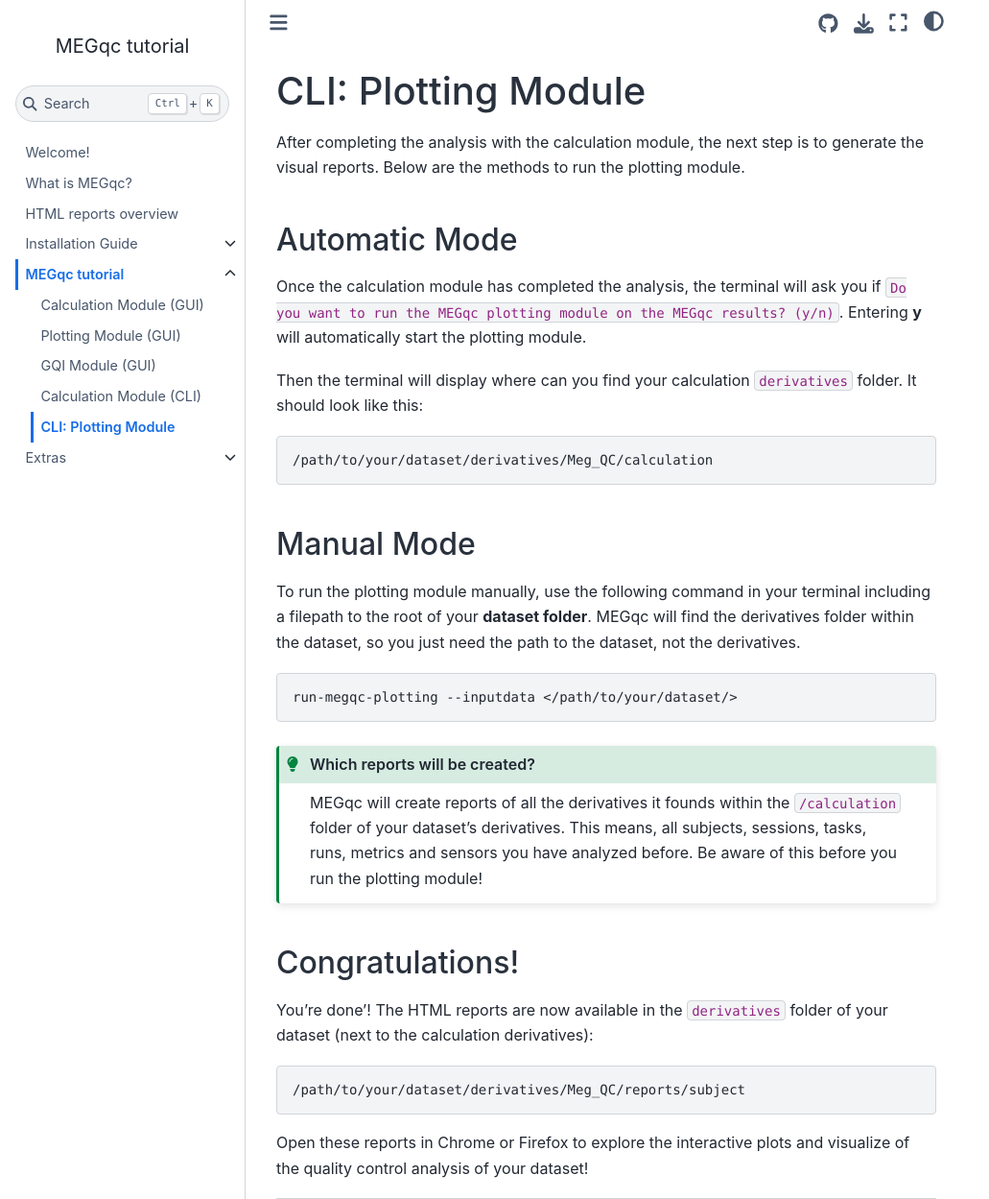
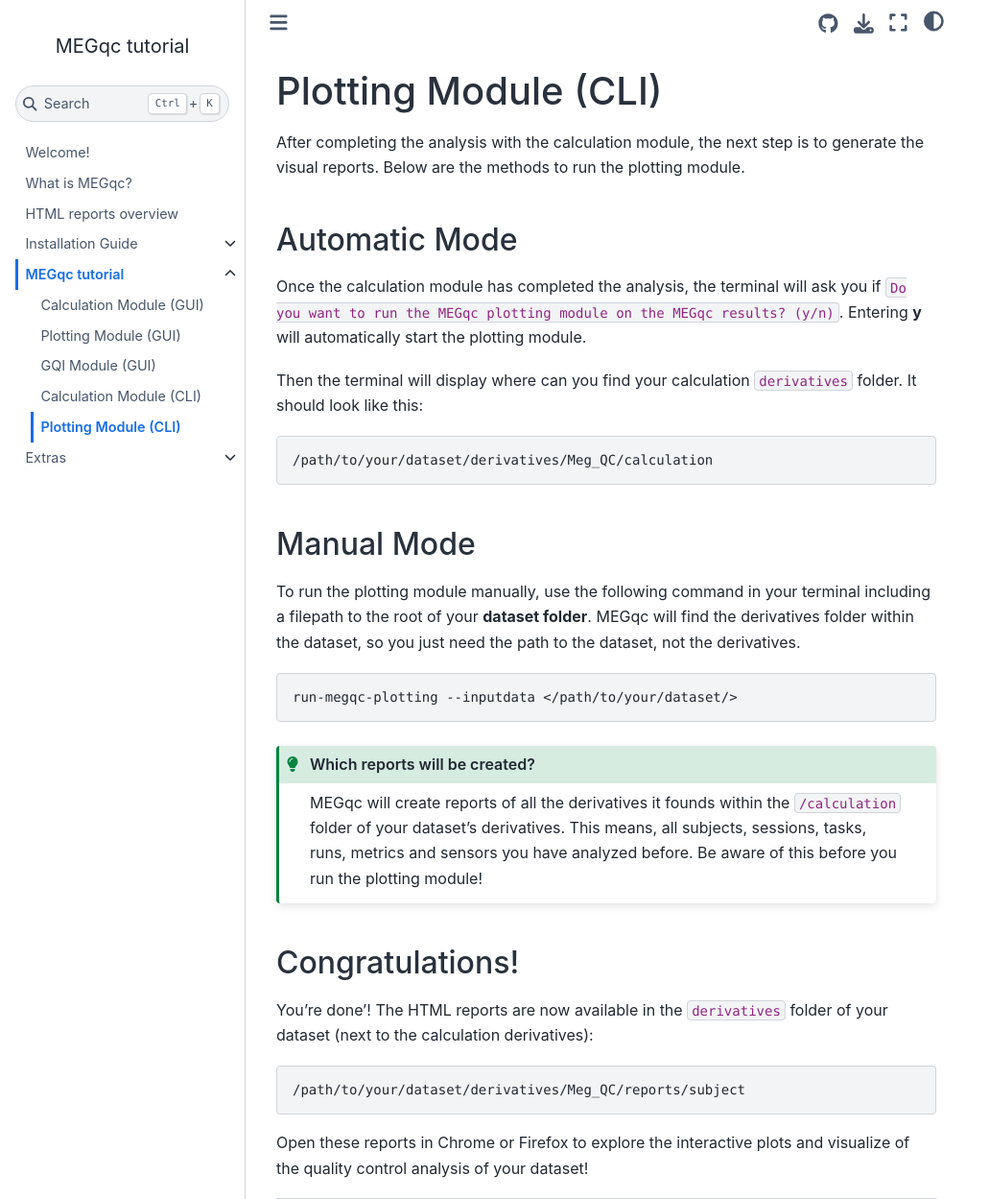
Before and after one commit to ANCPLabOldenburg/megqc_documentation, a Jupyter Book: the page built from tutorial/plot_cli.md, in a window 1280 px wide and 1249 px high. Shown: the whole window at 96% size, without its empty margins (0-1031 px from the left). Built offline with Jupyter Book 1.0.4 settings and Sphinx 7.4.7 and the Sphinx Book theme 1.1.4, drawn with Linux system fonts in a browser that asks for light colours; pages that are not in the unit, such as notebooks, are missing from menus.

```diff
--- a/tutorial/plot_cli.md
+++ b/tutorial/plot_cli.md
@@ -1,4 +1,4 @@
-# CLI: Plotting Module
+# Plotting Module (CLI)
 After completing the analysis with the calculation module, the next step is to generate the visual reports. Below are the methods to run the plotting module.
 
 ## Automatic Mode
```
